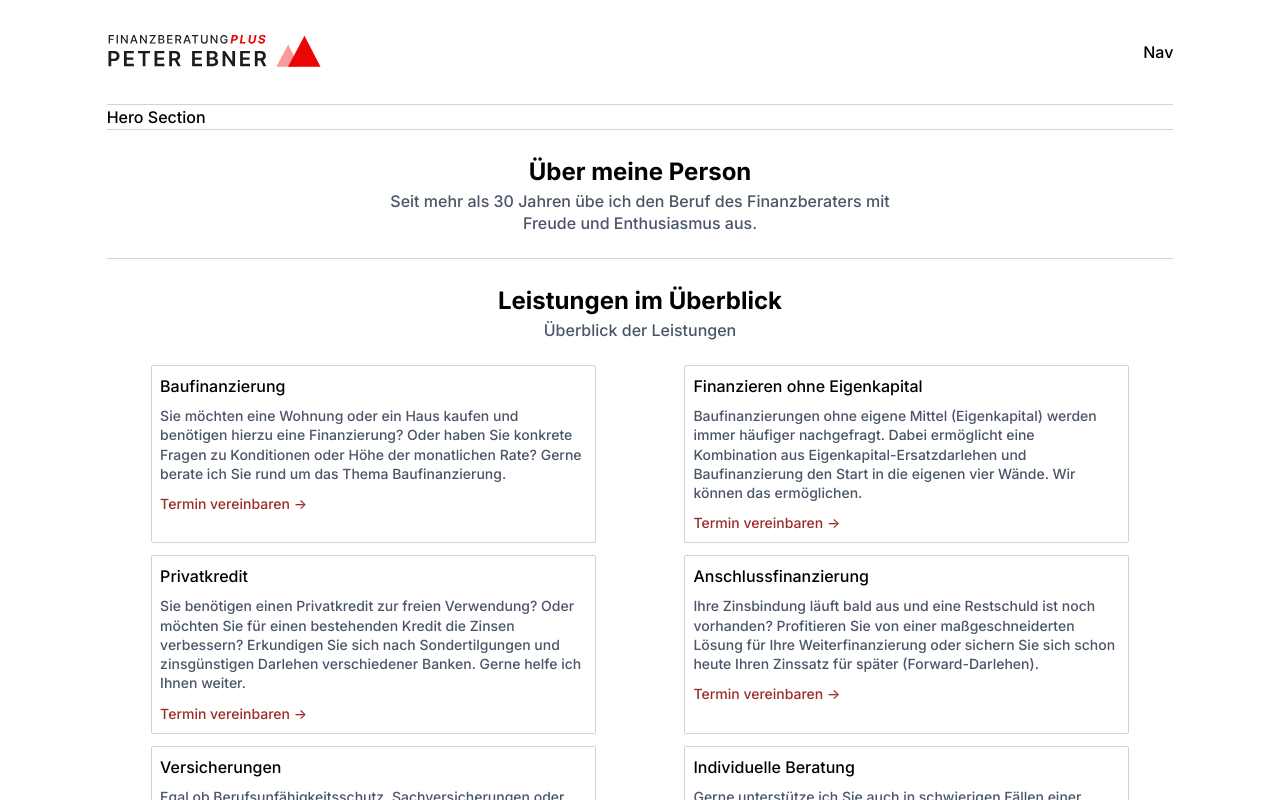
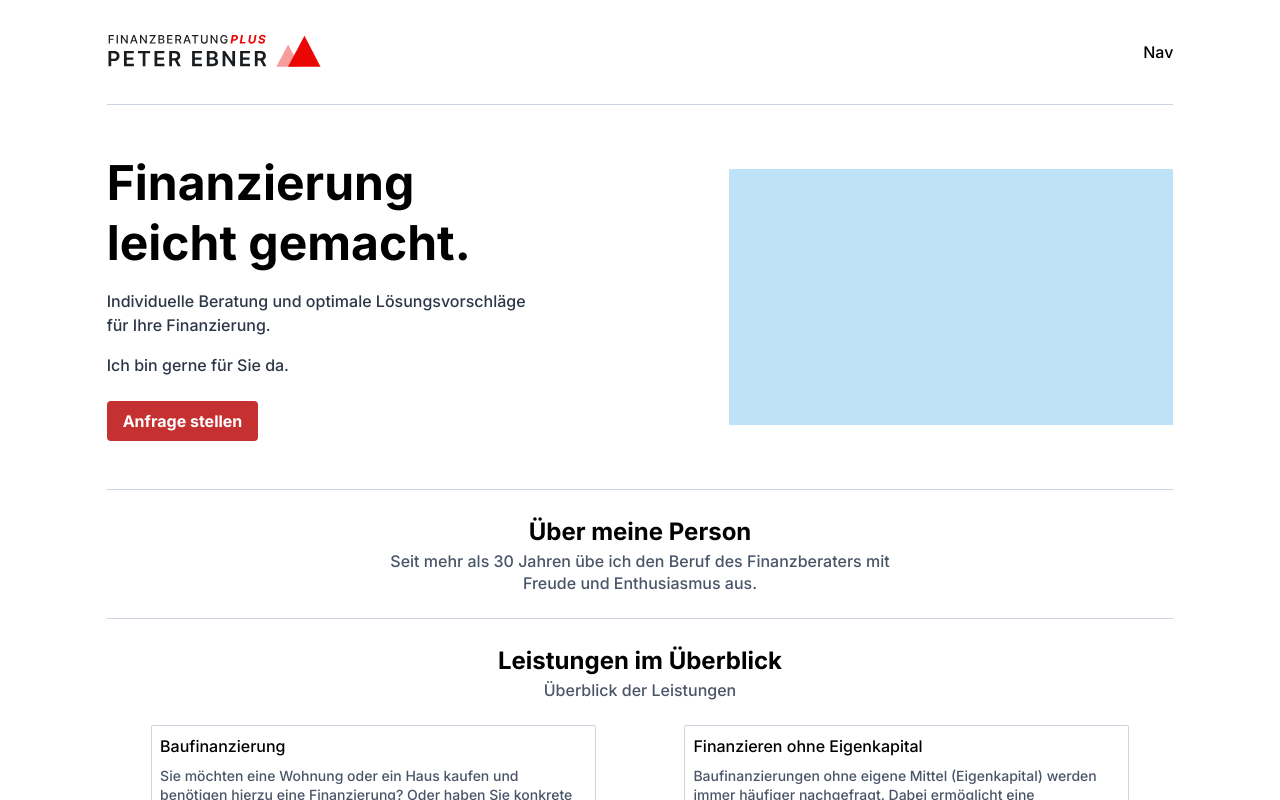
Before and after one commit to dvdptr/website-peplus, a Nuxt app: page / in a window 1280 px wide. Shown: the top 800 px of the page. Built offline with nearby package versions, Linux system fonts and the light colour scheme.

Commit message:
create hero component content; needs image, adjusting of typo and another button

```diff
--- a/components/Hero.vue
+++ b/components/Hero.vue
@@ -1,6 +1,25 @@
 <template>
-  <div class="bg-white">
-    <section class="border-b border-gray-400">Hero Section</section>
+  <div class="border-b border-gray-400 flex py-12 justify-between items-center">
+    <div class="w-5/12">
+      <section>
+        <p class="text-5xl font-bold leading-tight pb-4">
+          Finanzierung
+          <br />leicht gemacht.
+        </p>
+        <p
+          class="text-gray-800 pb-4"
+        >Individuelle Beratung und optimale Lösungsvorschläge für Ihre Finanzierung.</p>
+        <p class="text-gray-800 pb-6">Ich bin gerne für Sie da.</p>
+        <button
+          class="bg-red-700 hover:bg-red-500 text-white font-bold py-2 px-4 rounded"
+        >Anfrage stellen</button>
+      </section>
+    </div>
+    <div class="w-5/12">
+      <section>
+        <div class="bg-blue-200 w-full h-64"></div>
+      </section>
+    </div>
   </div>
 </template>
 
```
